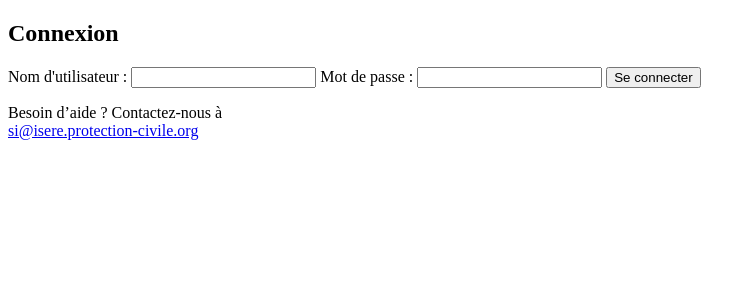
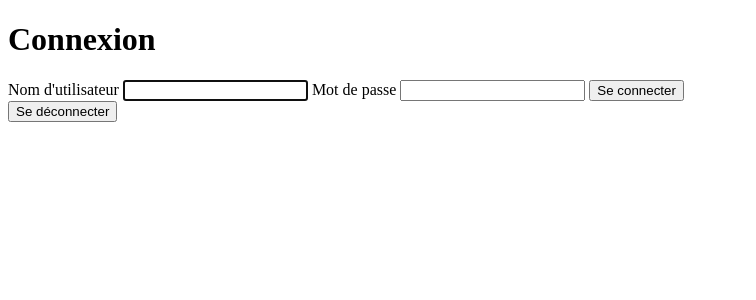
Before and after one commit to protec38/CAI-PROD, a Flask app: page / in a window 1280 px wide. Shown: the top 300 px of the page, without its empty margins (0-756 px from the left). Run offline with Flask 3, Linux system fonts and the light colour scheme; parts of the project's set-up code (start-up, migrations or seed data) failed here and were passed over.

Commit message:
Update login.html

```diff
--- a/app/templates/login.html
+++ b/app/templates/login.html
@@ -1,40 +1,25 @@
-<!DOCTYPE html>
+<!doctype html>
 <html lang="fr">
-<head>
-  <link rel=\"stylesheet\" href=\"{{ url_for('static', filename='app.css') }}\">
-  <meta charset="UTF-8">
-  <title>Connexion</title>
-  <!-- ✅ Adaptation mobile -->
-  <meta name="viewport" content="width=device-width, initial-scale=1, viewport-fit=cover">
-
-</head>
-<body>
-  <div class="login-container">
-    <div>
-      <h2>Connexion</h2>
-      {% with messages = get_flashed_messages(with_categories=true) %}
-        {% if messages %}
-          {% for category, message in messages %}
-            <div class="error">{{ message }}</div>
-          {% endfor %}
-        {% endif %}
-      {% endwith %}
+  <head>
+    <meta charset="utf-8">
+    <meta name="viewport" content="width=device-width, initial-scale=1">
+    <title>Connexion</title>
+  </head>
+  <body>
+    <main>
+      <h1>Connexion</h1>
       <form method="POST" action="{{ url_for('main_bp.login') }}">
-        <label for="username">Nom d'utilisateur :</label>
-        <input type="text" id="username" name="username" required inputmode="email" autocomplete="username">
-
-        <label for="password">Mot de passe :</label>
-        <input type="password" id="password" name="password" required autocomplete="current-password">
-
+        <input type="hidden" name="csrf_token" value="{{ csrf_token() }}">
+        <label>Nom d'utilisateur</label>
+        <input type="text" name="username" required autofocus>
+        <label>Mot de passe</label>
+        <input type="password" name="password" required>
         <button type="submit">Se connecter</button>
       </form>
-    </div>
-
-    <div class="contact-info">
-      <p>Besoin d’aide ? Contactez-nous à <br>
-         <a href="mailto:si@isere.protection-civile.org">si@isere.protection-civile.org</a>
-      </p>
-    </div>
-  </div>
-</body>
+      <form method="POST" action="{{ url_for('main_bp.logout') }}">
+        <input type="hidden" name="csrf_token" value="{{ csrf_token() }}">
+        <button type="submit">Se déconnecter</button>
+      </form>
+    </main>
+  </body>
 </html>
```
